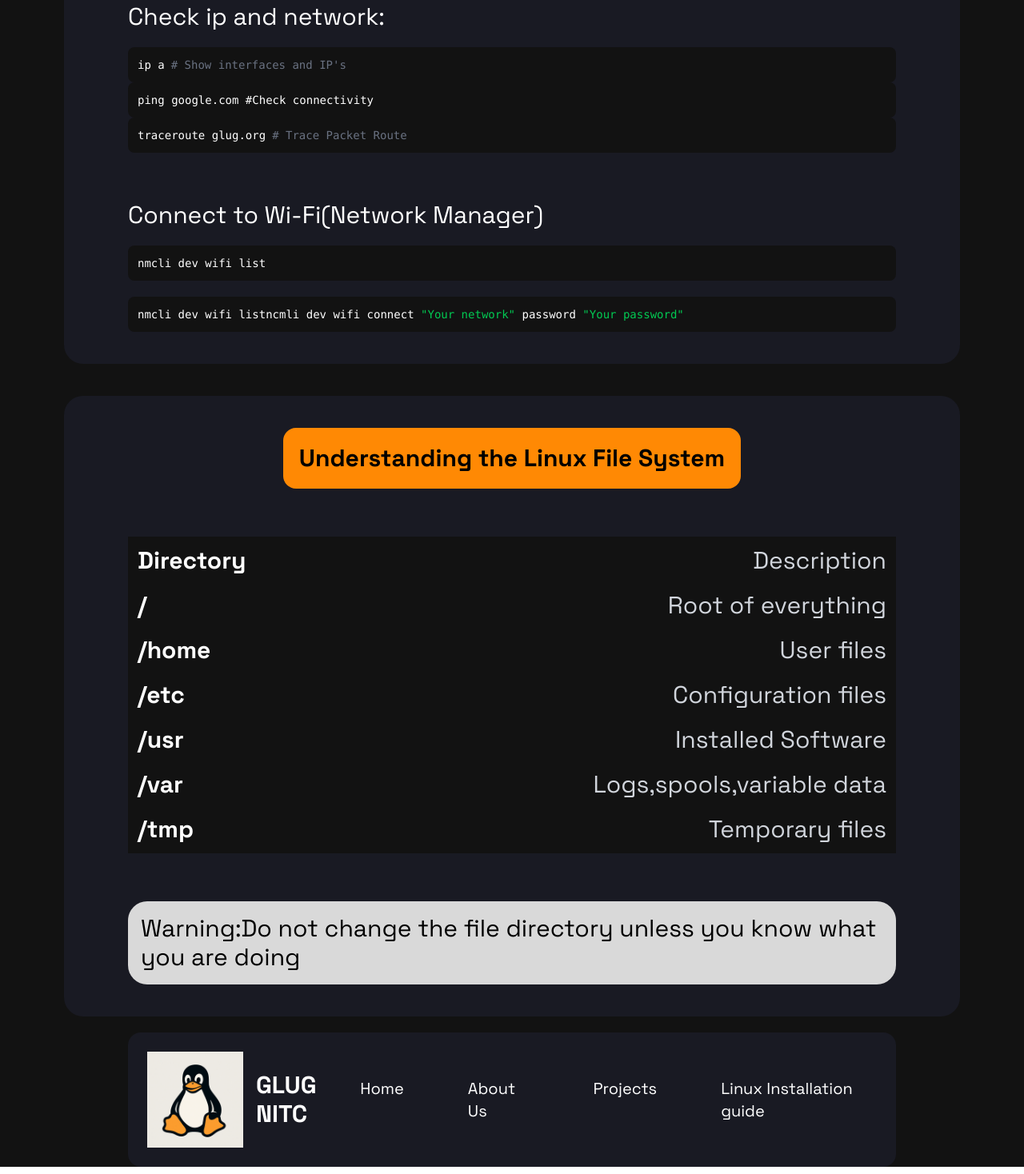
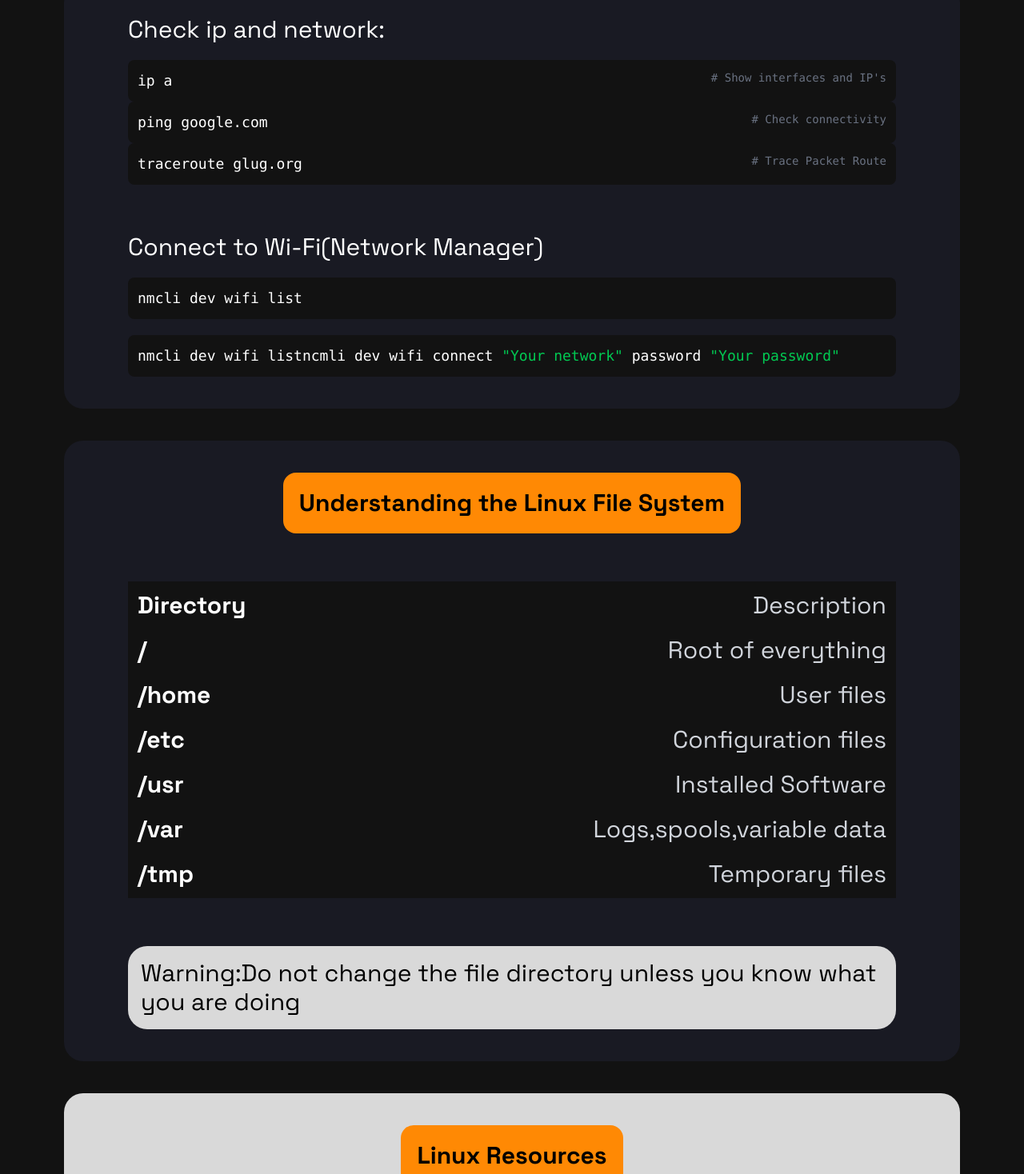
Before and after one commit to ZE206/GLUG-Website, a React (Vite) app: page /beginner-tutorials in a window 1280 px wide. Shown: the part 6982-8450 px from the top of the page at 80% size. Built offline with nearby package versions, Linux system fonts and the light colour scheme.

Commit message:
forgot to add linux resources

```diff
--- a/src/components/Beginner_tut/beg.tsx
+++ b/src/components/Beginner_tut/beg.tsx
@@ -15,13 +15,13 @@ function titleCase(str: string) {
 function terminalcode(str:string, str1:string = "",isgreentext:boolean = false){
     if(isgreentext){
         return (
-            <div className='bg p-3 rounded-lg text-sm text-white font-mono'>
+            <div className='bg p-3 rounded-lg text-lg text-white font-mono'>
                 <span>nmcli dev wifi list</span><span>ncmli dev  wifi connect <span className='text-green-500'>"Your network"</span> password <span className='text-green-500'>"Your password"</span></span>
             </div>
         )
     }
     return (
-        <div className='bg p-3 rounded-lg text-sm text-white font-mono'>
+        <div className='bg p-3 flex justify-between rounded-lg text-lg text-white font-mono'>
             <span className='text-white'>{str}</span>
             <span className='text-gray-500 text-sm ml-2'>{str1}</span>
         </div>
@@ -169,7 +169,7 @@ function Beginner(){
                         ))}
                     </div>
                     <div className='flex flex-col container px-20  py-10 rounded-3xl gap-15'>
-                        <span className='flex flex-col gap-5'>Check ip and network:<div>{terminalcode("ip a","# Show interfaces and IP's")}{terminalcode("ping google.com #Check connectivity")}{terminalcode("traceroute glug.org","# Trace Packet Route")}</div></span>
+                        <span className='flex flex-col gap-5'>Check ip and network:<div>{terminalcode("ip a","# Show interfaces and IP's")}{terminalcode("ping google.com ","#  Check connectivity")}{terminalcode("traceroute glug.org","# Trace Packet Route")}</div></span>
                         <span className='flex flex-col gap-5'>Connect to Wi-Fi(Network Manager){terminalcode("nmcli dev wifi list","")}{terminalcode("","",true)}</span>
                     </div>
                     <div className='flex flex-col container px-20  py-10 rounded-3xl gap-15'>
@@ -184,6 +184,15 @@ function Beginner(){
                         </div>
                         <div className='text-black rounded-3xl p-4 bg-[#D9D9D9]'>Warning:Do not change the file directory unless you know what you are doing</div>
                     </div>
+                    <div className=' bg-[#D9D9D9] text-black flex flex-col px-20  py-10 rounded-3xl gap-15'>
+                {titleCase("Linux Resources")}
+                <ul className='flex flex-col gap-10'>
+                    <li><a href="https://linuxcommand.org/tlcl.php" className='underline hover:text-orange-400 font-bold'>The Linux Command Line</a>-A beginner friendly book on terminal usage</li>
+                    <li><a href="https://linuxjourney.com/" className=' underline hover:text-orange-400 font-bold'>Linux journey</a> An interactive journey through Linux concepts</li>
+                    <li><a href="https://overapi.com/linux" className=' underline hover:text-orange-400 font-bold'>OverAPI Linux Cheatsheet</a> - A one-page Linux command reference</li>
+                    <li><a href="https://overthewire.org/wargames/bandit/" className='underline hover:text-orange-400 font-bold'>OverTheWire</a> - Bandit Wargame - Learn Linux through fun security challenges</li>
+                </ul>
+            </div>
             </div>
             <Footer/>
         </div>
--- a/src/components/Footer.tsx
+++ b/src/components/Footer.tsx
@@ -2,23 +2,27 @@ import { Link } from "react-router";
 
 const Footer=()=>{
     return (
-        <div className=" container text-xl rounded-2xl  flex justify-between relative w-3/4  mx-auto p-6 text-white items-center">
+        <>
+        <div className=" container text-xl rounded-2xl  gap-30 flex  flex-col justify-between relative w-full  mx-auto px-10 py-6 text-white items-center ">
+            <div className="flex flex-row justify-between w-full items-center">
             <div className="flex gap-4 items-center text-3xl font-bold"><img src="src/assets/pengu_whitebg.png" alt="Footer" className="h-30" />GLUG NITC</div>
             <div className="flex justify-between gap-20">
-            <Link to="/">
+            <Link to="/" className="underline">
                 Home
             </Link>
-            <Link to="/about">
+            <Link to="/about" className="underline">
                 About Us
             </Link>
-            <Link to="/projects">
+            <Link to="/projects" className="underline">
                 Projects
             </Link>
-            <Link to="/linux-guide">
+            <Link to="/linux-guide" className="underline">
               Linux Installation guide
             </Link>
             </div>
+            </div>
         </div>
+        </>
     )
 }
 
```
